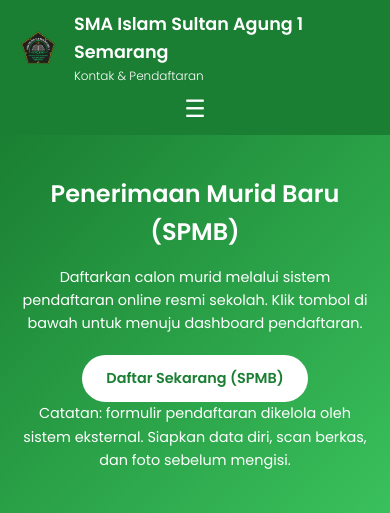
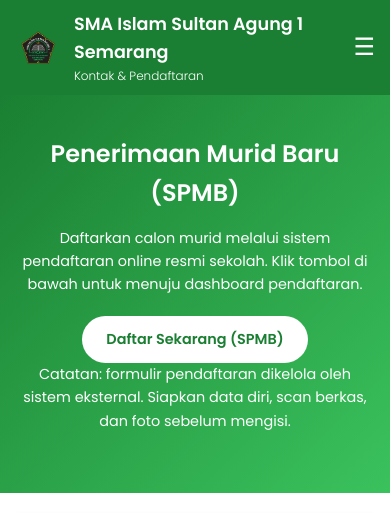
Before and after one commit to Kemalhafizh/kelompok2.github.io, a plain HTML site: page kontak.html in a window 390 px wide. Shown: the top 513 px of the page. Drawn offline with Linux system fonts and the light colour scheme.

Commit message:
yasudah lah

```diff
--- a/kontak.css
+++ b/kontak.css
@@ -260,13 +260,6 @@ footer {
 }
 
 /* === Extra Responsive for Mobile === */
-@media (max-width: 768px) {
-  .header-container {
-    flex-direction: column;
-    gap: 10px;
-  }
-}
-
 @media (max-width: 600px) {
 
   /* Body font lebih kecil biar muat */
```
